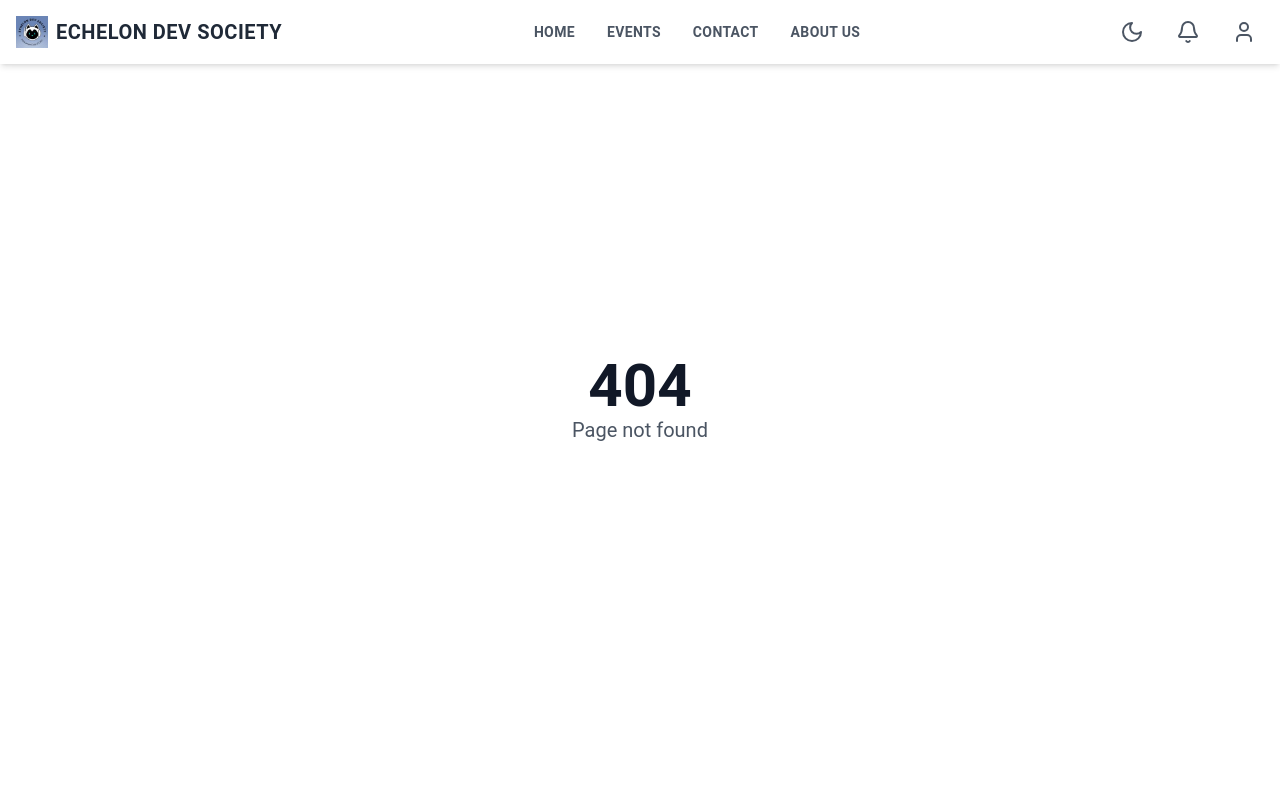
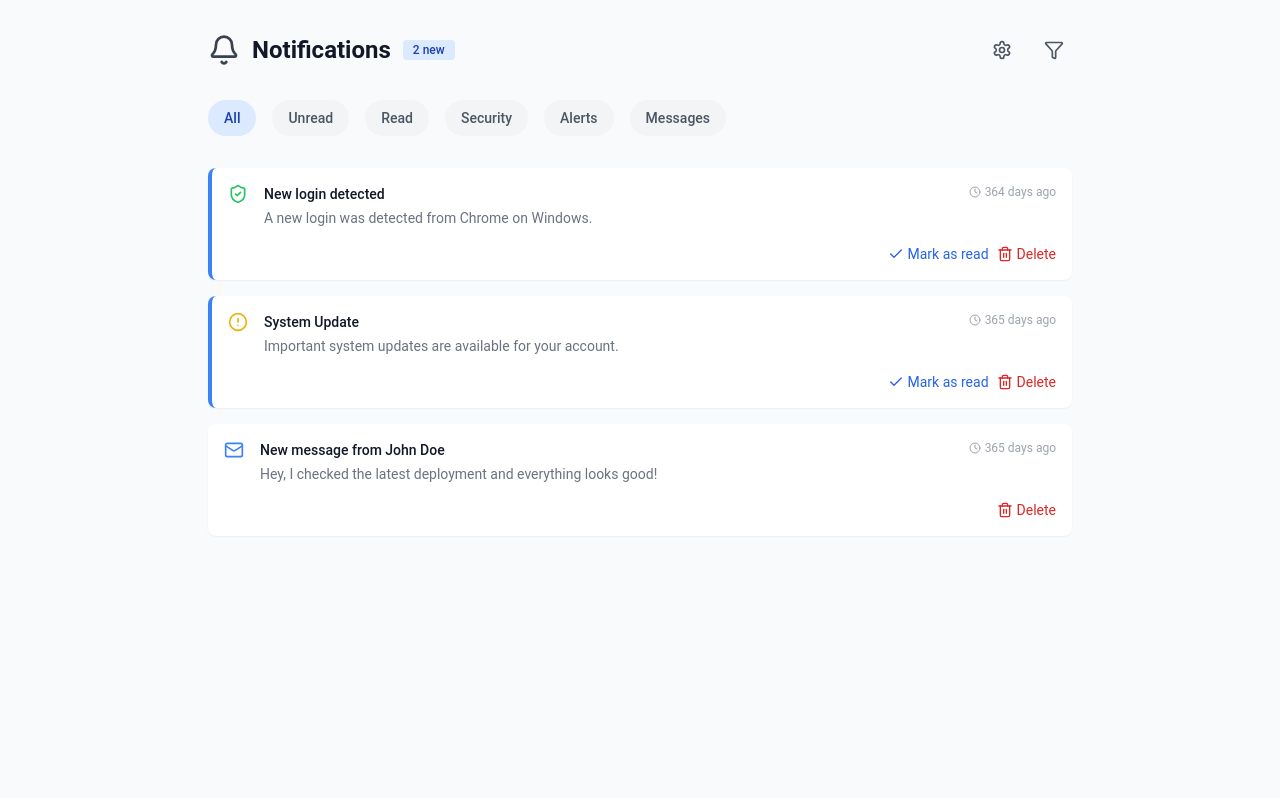
Before and after one commit to eviiileyeee/eventflow, a React (Vite) app in the folder client/: page /notification in a window 1280 px wide. Shown: the top 798 px of the page. Built offline with nearby package versions, Linux system fonts and the light colour scheme.

Commit message:
Notification page added

```diff
--- a/client/src/App.jsx
+++ b/client/src/App.jsx
@@ -9,8 +9,9 @@ import About from "./components/About";
 import Footer from "./components/Footer";
 import Events from "./pages/Events";
 import { ThemeProvider } from './components/ThemeContext/ThemeContext';
-import Cursor from "./components/Cursor"; // Import the Cursor component
+import Cursor from "./components/Cursor";
 import ContactPage from "./pages/ContactPage";
+import NotificationPage from "./pages/NotificationPage";
 
 const DashboardLayout = ({ children }) => (
   <div id="main" className="relative overflow-hidden min-h-screen">
@@ -36,6 +37,8 @@ const App = () => {
           <Route path="/login" element={<LoginPage />} />
 
           <Route path="/profile" element={<ProfilePage />} />
+          <Route path="/notification" element={<NotificationPage />} />
+
 
           <Route path="/events" element={
             <DashboardLayout>
--- a/client/src/components/Navbar.jsx
+++ b/client/src/components/Navbar.jsx
@@ -8,7 +8,6 @@ import { useNavigate } from "react-router-dom";
 
 
 const Navbar = () => {
-  const [isProfileOpen, setIsProfileOpen] = useState(false);
   const [isMobileMenuOpen, setIsMobileMenuOpen] = useState(false);
   const { darkMode, toggleDarkMode } = useTheme();
   const navigate = useNavigate();
@@ -20,11 +19,6 @@ const Navbar = () => {
     { href: "/about", label: "About Us" },
   ];
 
-  const profileMenuItems = [
-    { icon: <User size={16} />, label: "Profile", action: () => {  } },
-    { icon: <Settings size={16} />, label: "Settings", action: () => { } },
-    { icon: <LogOut size={16} />, label: "Logout", action: () => { } },
-  ];
 
   return (
     <nav className="fixed top-0 left-0 w-full bg-white bg-opacity-30 backdrop-blur-md shadow-md dark:bg-gray-800 dark:bg-opacity-30 z-50">
@@ -63,7 +57,10 @@ const Navbar = () => {
 
             {/* Notification Bell */}
             <div className="relative">
-              <button className="p-2 rounded-full hover:bg-gray-100 dark:hover:bg-gray-700">
+              <button
+                className="p-2 rounded-full hover:bg-gray-100 dark:hover:bg-gray-700"
+                onClick={() => { navigate("/notification"); }}
+              >
                 <Bell className="h-6 w-6 text-gray-600 dark:text-gray-300" />
               </button>
             </div>
@@ -71,7 +68,7 @@ const Navbar = () => {
             <div className="relative">
               <button
                 className="p-2 rounded-full hover:bg-gray-100 dark:hover:bg-gray-700"
-                onClick={()=> {navigate("/profile");}}
+                onClick={() => { navigate("/profile"); }}
               >
                 <User className="h-6 w-6 text-gray-600 dark:text-gray-300" />
               </button>
@@ -127,7 +124,7 @@ const Navbar = () => {
             <div className="relative">
               <button
                 className="p-2 rounded-full hover:bg-gray-100 dark:hover:bg-gray-700"
-                onClick={()=> {navigate("/profile");}}
+                onClick={() => { navigate("/profile"); }}
               >
                 <div className="flex">
                   <User className="h-6 w-6 text-gray-600 dark:text-gray-300" />
@@ -147,7 +144,15 @@ export default Navbar;
 
 
 /*
-            Profile Dropdown
+  const [isProfileOpen, setIsProfileOpen] = useState(false);
+
+ const profileMenuItems = [
+    { icon: <User size={16} />, label: "Profile", action: () => {  } },
+    { icon: <Settings size={16} />, label: "Settings", action: () => { } },
+    { icon: <LogOut size={16} />, label: "Logout", action: () => { } },
+  ];
+
+           ----------------------- Profile Dropdown ------------------------------
 
 
                 onClick={() => setIsProfileOpen(!isProfileOpen)}
--- /dev/null
+++ b/client/src/pages/NotificationPage.jsx
@@ -0,0 +1,220 @@
+import React, { useState } from 'react';
+import {
+  Bell,
+  Mail,
+  ShieldCheck,
+  AlertCircle,
+  Clock,
+  Check,
+  Trash2,
+  Settings,
+  Filter
+} from 'lucide-react';
+
+const NotificationPage = () => {
+  // Sample notification data
+  const [notifications, setNotifications] = useState([
+    {
+      id: 1,
+      type: 'security',
+      title: 'New login detected',
+      message: 'A new login was detected from Chrome on Windows.',
+      timestamp: '2024-01-22T10:30:00',
+      read: false,
+      icon: <ShieldCheck className="w-5 h-5 text-green-500" />,
+    },
+    {
+      id: 2,
+      type: 'alert',
+      title: 'System Update',
+      message: 'Important system updates are available for your account.',
+      timestamp: '2024-01-21T15:45:00',
+      read: false,
+      icon: <AlertCircle className="w-5 h-5 text-yellow-500" />,
+    },
+    {
+      id: 3,
+      type: 'message',
+      title: 'New message from John Doe',
+      message: 'Hey, I checked the latest deployment and everything looks good!',
+      timestamp: '2024-01-21T09:15:00',
+      read: true,
+      icon: <Mail className="w-5 h-5 text-blue-500" />,
+    },
+    // Add more notifications as needed
+  ]);
+
+  const [filter, setFilter] = useState('all');
+  const [isSettingsOpen, setIsSettingsOpen] = useState(false);
+
+  // Filter notifications
+  const filteredNotifications = notifications.filter(notif => {
+    if (filter === 'unread') return !notif.read;
+    if (filter === 'read') return notif.read;
+    if (filter === 'security') return notif.type === 'security';
+    if (filter === 'alerts') return notif.type === 'alert';
+    if (filter === 'messages') return notif.type === 'message';
+    return true;
+  });
+
+  // Mark notification as read
+  const markAsRead = (id) => {
+    setNotifications(notifications.map(notif =>
+      notif.id === id ? { ...notif, read: true } : notif
+    ));
+  };
+
+  // Delete notification
+  const deleteNotification = (id) => {
+    setNotifications(notifications.filter(notif => notif.id !== id));
+  };
+
+  // Mark all as read
+  const markAllAsRead = () => {
+    setNotifications(notifications.map(notif => ({ ...notif, read: true })));
+  };
+
+  // Format timestamp
+  const formatTime = (timestamp) => {
+    const date = new Date(timestamp);
+    return new Intl.RelativeTimeFormat('en', { numeric: 'auto' }).format(
+      Math.ceil((date - new Date()) / (1000 * 60 * 60 * 24)),
+      'day'
+    );
+  };
+
+  return (
+    <div className="min-h-screen bg-gray-50 dark:bg-gray-900">
+      <div className="max-w-4xl mx-auto px-4 py-8">
+        {/* Header */}
+        <div className="flex items-center justify-between mb-8">
+          <div className="flex items-center gap-3">
+            <Bell className="w-8 h-8 text-gray-700 dark:text-gray-200" />
+            <h1 className="text-2xl font-bold text-gray-900 dark:text-white">
+              Notifications
+            </h1>
+            <span className="bg-blue-100 text-blue-800 text-xs font-medium px-2.5 py-0.5 rounded dark:bg-blue-900 dark:text-blue-300">
+              {notifications.filter(n => !n.read).length} new
+            </span>
+          </div>
+
+          <div className="flex items-center gap-4">
+            <button
+              onClick={() => setIsSettingsOpen(!isSettingsOpen)}
+              className="p-2 hover:bg-gray-100 dark:hover:bg-gray-800 rounded-full transition-colors"
+            >
+              <Settings className="w-5 h-5 text-gray-600 dark:text-gray-300" />
+            </button>
+            <button
+              onClick={() => setFilter('all')}
+              className="p-2 hover:bg-gray-100 dark:hover:bg-gray-800 rounded-full transition-colors"
+            >
+              <Filter className="w-5 h-5 text-gray-600 dark:text-gray-300" />
+            </button>
+          </div>
+        </div>
+
+        {/* Filters */}
+        <div className="flex items-center gap-4 mb-6 overflow-x-auto pb-2">
+          {['all', 'unread', 'read', 'security', 'alerts', 'messages'].map((filterType) => (
+            <button
+              key={filterType}
+              onClick={() => setFilter(filterType)}
+              className={`px-4 py-2 rounded-full text-sm font-medium transition-colors ${
+                filter === filterType
+                  ? 'bg-blue-100 text-blue-800 dark:bg-blue-900 dark:text-blue-300'
+                  : 'bg-gray-100 text-gray-600 hover:bg-gray-200 dark:bg-gray-800 dark:text-gray-300 dark:hover:bg-gray-700'
+              }`}
+            >
+              {filterType.charAt(0).toUpperCase() + filterType.slice(1)}
+            </button>
+          ))}
+        </div>
+
+        {/* Settings Dropdown */}
+        {isSettingsOpen && (
+          <div className="bg-white dark:bg-gray-800 rounded-lg shadow-lg p-4 mb-6">
+            <h3 className="text-lg font-medium text-gray-900 dark:text-white mb-4">
+              Notification Settings
+            </h3>
+            <div className="space-y-4">
+              <button
+                onClick={markAllAsRead}
+                className="w-full text-left px-4 py-2 text-sm text-gray-700 dark:text-gray-200 hover:bg-gray-100 dark:hover:bg-gray-700 rounded-md transition-colors"
+              >
+                Mark all as read
+              </button>
+              {/* Add more settings options here */}
+            </div>
+          </div>
+        )}
+
+        {/* Notifications List */}
+        <div className="space-y-4">
+          {filteredNotifications.map((notification) => (
+            <div
+              key={notification.id}
+              className={`bg-white dark:bg-gray-800 rounded-lg shadow-sm p-4 transition-all ${
+                !notification.read ? 'border-l-4 border-blue-500' : ''
+              }`}
+            >
+              <div className="flex items-start gap-4">
+                <div className="flex-shrink-0">
+                  {notification.icon}
+                </div>
+                <div className="flex-grow">
+                  <div className="flex items-start justify-between">
+                    <div>
+                      <h3 className="text-sm font-medium text-gray-900 dark:text-white">
+                        {notification.title}
+                      </h3>
+                      <p className="text-sm text-gray-500 dark:text-gray-400 mt-1">
+                        {notification.message}
+                      </p>
+                    </div>
+                    <span className="text-xs text-gray-400 dark:text-gray-500 flex items-center gap-1">
+                      <Clock className="w-3 h-3" />
+                      {formatTime(notification.timestamp)}
+                    </span>
+                  </div>
+                </div>
+              </div>
+              <div className="mt-4 flex items-center justify-end gap-2">
+                {!notification.read && (
+                  <button
+                    onClick={() => markAsRead(notification.id)}
+                    className="text-sm text-blue-600 hover:text-blue-800 dark:text-blue-400 dark:hover:text-blue-300 flex items-center gap-1"
+                  >
+                    <Check className="w-4 h-4" />
+                    Mark as read
+                  </button>
+                )}
+                <button
+                  onClick={() => deleteNotification(notification.id)}
+                  className="text-sm text-red-600 hover:text-red-800 dark:text-red-400 dark:hover:text-red-300 flex items-center gap-1"
+                >
+                  <Trash2 className="w-4 h-4" />
+                  Delete
+                </button>
+              </div>
+            </div>
+          ))}
+
+          {filteredNotifications.length === 0 && (
+            <div className="text-center py-12">
+              <Bell className="w-12 h-12 text-gray-400 mx-auto mb-4" />
+              <h3 className="text-lg font-medium text-gray-900 dark:text-white mb-2">
+                No notifications
+              </h3>
+              <p className="text-gray-500 dark:text-gray-400">
+                When you get notifications, they'll show up here
+              </p>
+            </div>
+          )}
+        </div>
+      </div>
+    </div>
+  );
+};
+
+export default NotificationPage;
```
Lines whose indentation alone changed are shown as unchanged.
